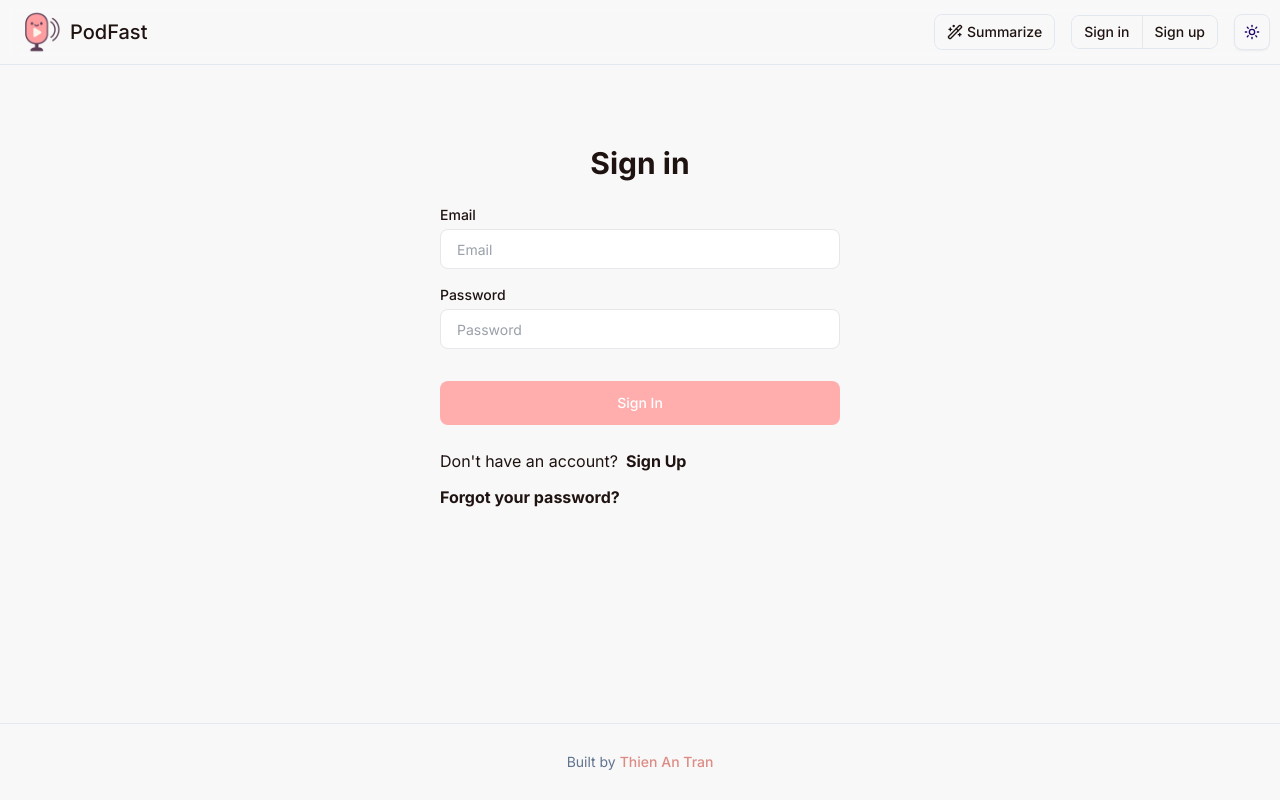
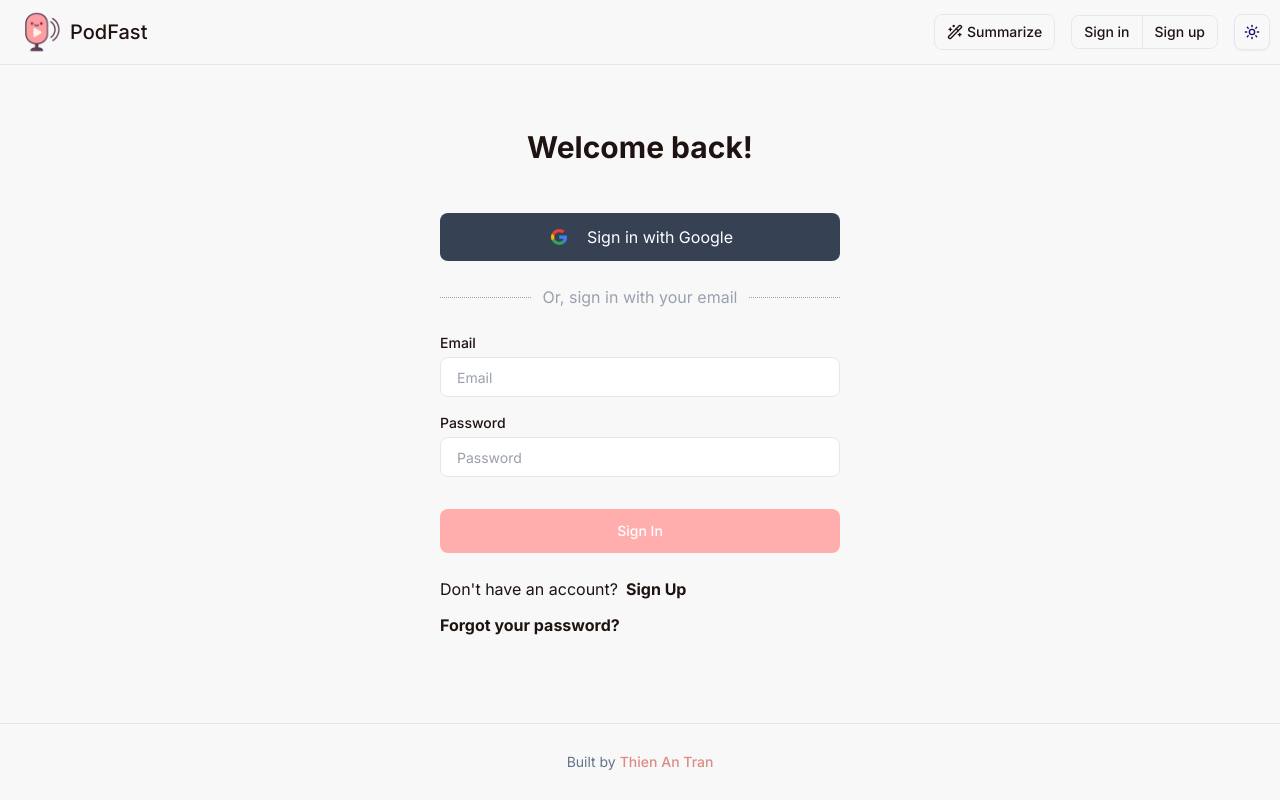
Before and after one commit to thienan11/PodFast, a Next.js app: page /signin in a window 1280 px wide. Built offline with nearby package versions, Linux system fonts and the light colour scheme; no server answers.

Commit message:
feat: add OAuthButton and icons components; minor styling and syntax changes

```diff
--- a/src/app/(auth)/signin/page.tsx
+++ b/src/app/(auth)/signin/page.tsx
@@ -1,14 +1,33 @@
 import SignIn from "@/components/auth/SignIn";
 import Link from "next/link";
+import OAuthButton from "@/components/auth/OAuthButton";
 
 export default function SignInPage() {
   return (
-    <div className="w-full flex mt-20 justify-center">
+    <div className="w-full flex mt-16 justify-center">
       <section className="flex flex-col w-[400px]">
         <h1 className="text-3xl w-full text-center font-bold mb-6 text-primary-foreground">
-          Sign in
+          Welcome back!
         </h1>
+
+        <div className="px-5 sm:px-0">
+          <OAuthButton provider="Google" authType="Sign in" />
+        </div>
+
+        <div className="my-6 flex items-center">
+          <span
+            className="mr-3 grow border-t border-dotted border-gray-400"
+            aria-hidden="true"
+          />
+          <span className="text-gray-400">Or, sign in with your email</span>
+          <span
+            className="ml-3 grow border-t border-dotted border-gray-400"
+            aria-hidden="true"
+          />
+        </div>
+
         <SignIn />
+
         <div className="mt-6 flex items-center px-5 sm:px-0 text-primary-foreground">
           <h1>{`Don't have an account?`}</h1>
           <Link className="font-bold ml-2 hover:underline" href="/signup">
--- a/src/app/(auth)/signup/page.tsx
+++ b/src/app/(auth)/signup/page.tsx
@@ -1,14 +1,33 @@
 import SignUp from "@/components/auth/SignUp";
 import Link from "next/link";
+import OAuthButton from "@/components/auth/OAuthButton";
 
 export default async function SignUpPage() {
   return (
-    <div className="w-full flex mt-20 justify-center">
+    <div className="w-full flex mt-16 justify-center">
       <section className="flex flex-col w-[400px]">
         <h1 className="text-3xl w-full text-center font-bold mb-6 text-primary-foreground">
-          Sign Up
+          Ready to start?
         </h1>
+
+        <div className="px-5 sm:px-0">
+          <OAuthButton provider="Google" authType="Sign up" />
+        </div>
+
+        <div className="my-6 flex items-center">
+          <span
+            className="mr-3 grow border-t border-dotted border-gray-400"
+            aria-hidden="true"
+          />
+          <span className="text-gray-400">Or, sign up with your email</span>
+          <span
+            className="ml-3 grow border-t border-dotted border-gray-400"
+            aria-hidden="true"
+          />
+        </div>
+
         <SignUp />
+
         <div className="mt-6 flex items-center px-5 sm:px-0 text-primary-foreground">
           <h1>Already have an account?</h1>
           <Link
--- a/src/components/auth/AuthButton.tsx
+++ b/src/components/auth/AuthButton.tsx
@@ -13,7 +13,7 @@ export default function AuthButton({
       type="submit"
       className={`${
         loading ? "bg-gray-600" : "bg-pastel-pink"
-      } rounded-md w-full px-12 py-3 text-sm font-medium text-white cursor-pointer`}
+      } rounded-md w-full px-12 py-3 text-sm font-medium text-white cursor-pointer hover:bg-pastel-pink/80`}
     >
       {loading ? "Loading..." : type}
     </button>
--- /dev/null
+++ b/src/components/auth/OAuthButton.tsx
@@ -0,0 +1,35 @@
+"use client";
+
+import React, { useTransition } from "react";
+import { GoogleLogoColored } from "@/components/ui/icons";
+
+interface OAuthButtonProps {
+  provider: "Google";
+  authType: "Sign in" | "Sign up";
+}
+
+const providerIcons: Record<string, React.ElementType> = {
+  Google: GoogleLogoColored,
+};
+
+export default function OAuthButton({ provider, authType }: OAuthButtonProps) {
+  const [isPending, startTransition] = useTransition();
+  const Icon = providerIcons[provider];
+
+  const handleLogin = () => {
+    startTransition(async () => {});
+    alert("OAuth not working yet!");
+  };
+
+  return (
+    <div
+      onClick={handleLogin}
+      className="w-full gap-4 hover:cursor-pointer hover:bg-gray-600 mt-6 h-12 bg-gray-700 rounded-md p-4 flex justify-center items-center"
+    >
+      <Icon className="text-white mx-1 h-4 w-4 shrink-0" />
+      <p className="text-white">
+        {isPending ? "Redirecting..." : `${authType} with ${provider}`}
+      </p>
+    </div>
+  );
+}
--- a/src/components/auth/SignIn.tsx
+++ b/src/components/auth/SignIn.tsx
@@ -1,6 +1,6 @@
 "use client";
 import React, { useEffect, useRef, useState } from "react";
-import AuthButton from "./AuthButton";
+import AuthButton from "@/components/auth/AuthButton";
 import { useRouter, useSearchParams } from "next/navigation";
 import { signIn } from "@/app/(auth)/actions";
 import { toast } from "sonner";
--- a/src/components/auth/SignUp.tsx
+++ b/src/components/auth/SignUp.tsx
@@ -1,6 +1,6 @@
 "use client";
 import React, { useRef, useState } from "react";
-import AuthButton from "./AuthButton";
+import AuthButton from "@/components/auth/AuthButton";
 // import { useRouter } from "next/navigation";
 import { signUp } from "@/app/(auth)/actions";
 import { toast } from "sonner";
--- /dev/null
+++ b/src/components/ui/icons.tsx
@@ -0,0 +1,58 @@
+import { ComponentProps, FC } from "react";
+
+export const HamburgerMenuIcon: FC<ComponentProps<"svg">> = (props) => (
+  <svg
+    viewBox="0 0 24 24"
+    xmlns="http://www.w3.org/2000/svg"
+    fill="currentColor"
+    {...props}
+  >
+    <rect y="4" width="24" height="2" rx="1" />
+    <rect y="11" width="24" height="2" rx="1" />
+    <rect y="18" width="24" height="2" rx="1" />
+  </svg>
+);
+
+export const GoogleLogo: FC<ComponentProps<"svg">> = (props) => (
+  <svg
+    viewBox="0 0 16 16"
+    xmlns="http://www.w3.org/2000/svg"
+    fill="currentColor"
+    {...props}
+  >
+    <path d="M7.9 7v2.4H12c-.2 1-1.2 3-4 3-2.4 0-4.3-2-4.3-4.4 0-2.4 2-4.4 4.3-4.4 1.4 0 2.3.6 2.8 1.1l1.9-1.8C11.5 1.7 9.9 1 8 1 4.1 1 1 4.1 1 8s3.1 7 7 7c4 0 6.7-2.8 6.7-6.8 0-.5 0-.8-.1-1.2H7.9z" />
+  </svg>
+);
+
+export const GoogleLogoColored: FC<ComponentProps<"svg">> = (props) => (
+  <svg
+    viewBox="0 0 16 16"
+    fill="none"
+    xmlns="http://www.w3.org/2000/svg"
+    {...props}
+  >
+    <g clipPath="url(#clip0_1276_2)">
+      <path
+        d="M16 8.19187C16 7.65157 15.9467 7.09385 15.8577 6.57099H8.15782V9.65589H12.5679C12.3901 10.6493 11.8033 11.5208 10.9319 12.0785L13.5638 14.0828C15.1109 12.6711 16 10.6145 16 8.19187Z"
+        fill="#4280EF"
+      />
+      <path
+        d="M8.15782 16C10.3629 16 12.2123 15.2854 13.5638 14.0654L10.9319 12.0785C10.2028 12.5665 9.26035 12.8454 8.15782 12.8454C6.0239 12.8454 4.22784 11.4336 3.56988 9.55132L0.866907 11.5905C2.25396 14.292 5.06363 16 8.15782 16Z"
+        fill="#34A353"
+      />
+      <path
+        d="M3.56988 9.53389C3.23201 8.54045 3.23201 7.45986 3.56988 6.46641L0.866907 4.40981C-0.288969 6.67556 -0.288969 9.34217 0.866907 11.5905L3.56988 9.53389Z"
+        fill="#F6B704"
+      />
+      <path
+        d="M8.15782 3.17236C9.3137 3.15493 10.4518 3.59065 11.2876 4.37495L13.6171 2.07434C12.1412 0.714887 10.1851 -0.0171247 8.15782 0.000304184C5.06363 0.000304184 2.25396 1.70833 0.866907 4.40981L3.56988 6.46641C4.22784 4.56667 6.0239 3.17236 8.15782 3.17236Z"
+        fill="#E54335"
+      />
+    </g>
+    <defs>
+      <clipPath id="clip0_1276_2">
+        <rect width="16" height="16" fill="white" />
+      </clipPath>
+    </defs>
+  </svg>
+);
```
